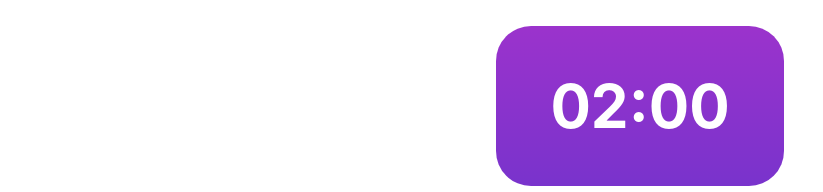
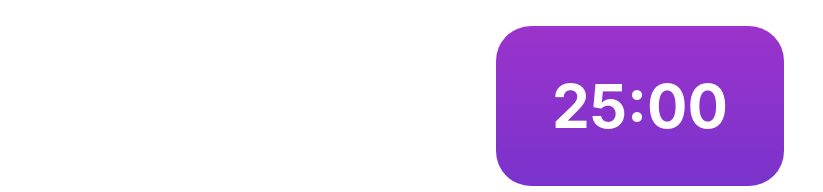
Before and after one commit to AluisioNBR/pomocycle, a Next.js app: page / in a window 1280 px wide. Shown: the part 174-366 px from the top of the page, without its empty margins (0-823 px from the left). Built offline with nearby package versions, Linux system fonts and the light colour scheme.

Commit message:
wip: layout finish components

```diff
--- a/src/app/page.tsx
+++ b/src/app/page.tsx
@@ -8,8 +8,8 @@ import { Viewer } from '@/components/Viewer'
 
 const Info = {
 	cycles: 4,
-	work: 2,
-	rest: 1,
+	work: 25,
+	rest: 5,
 }
 
 export default function Home() {
@@ -35,7 +35,7 @@ export default function Home() {
 				newCounter = 0
 			}
 
-			return newCounter
+			return status === 'rest' ? newCounter : prevState
 		})
 
 		setStatus((prevStatus) => {
@@ -46,7 +46,7 @@ export default function Home() {
 			return newStatus
 		})
 		setSeconds(0)
-	}, [cycleInfo])
+	}, [cycleInfo, status])
 
 	useEffect(() => {
 		let intervalId: string | number | NodeJS.Timeout | undefined
@@ -81,7 +81,13 @@ export default function Home() {
 		>
 			<MenuButton status={status} />
 
-			<Viewer status={status} isActive={isActive} min={minutes} sec={seconds}>
+			<Viewer
+				status={status}
+				isActive={isActive}
+				isFinished={isFinished}
+				min={minutes}
+				sec={seconds}
+			>
 				{status}
 			</Viewer>
 
@@ -95,6 +101,12 @@ export default function Home() {
 				isActive={!isActive}
 				isFinished={isFinished}
 			/>
+
+			<StartButton
+				onClick={startTimer}
+				isActive={isFinished}
+				isFinished={isFinished}
+			/>
 		</VStack>
 	)
 }
--- a/src/components/Informations.tsx
+++ b/src/components/Informations.tsx
@@ -19,8 +19,10 @@ export function Informations({
 	isActive,
 	isFinished,
 }: CycleInfos) {
-	const workTime = useMemo(() => work * cycles, [work, cycles])
-	const restTime = useMemo(() => rest * (cycles - 1), [rest, cycles])
+	const workMinutes = useMemo(() => work * cycles, [work, cycles])
+	const restMinutes = useMemo(() => rest * (cycles - 1), [rest, cycles])
+
+	const workHours = useMemo(() => workMinutes / 60, [workMinutes])
 
 	return (
 		<VStack
@@ -33,7 +35,7 @@ export function Informations({
 		>
 			<InformationText fontSize={25}>
 				{isFinished
-					? `${cycles} Ciclos: ${Math.floor((workTime + restTime) / 60)}`
+					? `${cycles} Ciclos: ${Math.floor((workMinutes + restMinutes) / 60)}`
 					: isActive
 					? `${cycles} Ciclos`
 					: `Ciclo: ${counter + 1}`}
@@ -42,15 +44,15 @@ export function Informations({
 			{isFinished ? (
 				<>
 					<InformationText fontSize={15}>
-						{`Você trabalhou por:\n\n${Math.floor(workTime / 60)} HORAS ${
-							`${workTime / 60}`.split('.')[1]
-						} E MINUTOS!`}
+						{`Você trabalhou por:\n\n${Math.floor(workHours)} HORAS ${Math.ceil(
+							(workHours - Math.floor(workHours)) * 60
+						)} E MINUTOS!`}
 					</InformationText>
 
 					<hr className="bg-[#5F33CC]" />
 
 					<InformationText fontSize={15}>
-						{`${rest} min de Descanso`}
+						{`Você descansou por:\n\n${restMinutes} MINUTOS!`}
 					</InformationText>
 				</>
 			) : isActive ? (
--- a/src/components/StartButton.tsx
+++ b/src/components/StartButton.tsx
@@ -1,30 +1,42 @@
-import { Button, Image } from '@chakra-ui/react'
+import { jua } from '@/app/fonts'
+import { Button, Image, Text } from '@chakra-ui/react'
 
 interface StartButtonProps {
 	onClick: () => void
 	isActive: boolean
+	isFinished?: boolean
 }
 
-export function StartButton({ onClick, isActive }: StartButtonProps) {
+export function StartButton({
+	onClick,
+	isActive,
+	isFinished,
+}: StartButtonProps) {
 	if (isActive)
 		return (
 			<Button
 				display="flex"
 				alignItems="center"
 				justifyContent="center"
-				w="5rem"
-				h="5rem"
+				w={isFinished ? '10rem' : '5rem'}
+				h={isFinished ? '4rem' : '5rem'}
 				paddingLeft="1.5rem"
 				bgGradient="linear(to-b, #9B33CC, #7933CC)"
 				_hover={{ backgroundColor: '#7933CC' }}
-				rounded={999}
+				rounded={isFinished ? 50 : 999}
 				onClick={onClick}
 			>
-				<Image
-					src="playIcon.png"
-					alt="Botão de Início"
-					title="Botão de Início"
-				/>
+				{isFinished ? (
+					<Text color="white" fontSize={30} className={jua.className}>
+						Reiniciar
+					</Text>
+				) : (
+					<Image
+						src="playIcon.png"
+						alt="Botão de Início"
+						title="Botão de Início"
+					/>
+				)}
 			</Button>
 		)
 }
--- a/src/components/TimeViewer.tsx
+++ b/src/components/TimeViewer.tsx
@@ -5,9 +5,10 @@ interface TimeViewerProps {
 	status: string
 	min: number
 	sec: number
+	isFinished: boolean
 }
 
-export function TimeViewer({ status, min, sec }: TimeViewerProps) {
+export function TimeViewer({ status, min, sec, isFinished }: TimeViewerProps) {
 	return (
 		<Box
 			display="flex"
@@ -21,7 +22,9 @@ export function TimeViewer({ status, min, sec }: TimeViewerProps) {
 			rounded={35}
 		>
 			<Heading color="white" fontSize={60} className={josefin.className}>
-				{min < 10 ? `0${min}` : min}:{sec < 10 ? `0${sec}` : sec}
+				{isFinished
+					? 'Parabéns!'
+					: `${min < 10 ? `0${min}` : min}:${sec < 10 ? `0${sec}` : sec}`}
 			</Heading>
 		</Box>
 	)
--- a/src/components/Viewer.tsx
+++ b/src/components/Viewer.tsx
@@ -7,18 +7,26 @@ interface ViewerProps {
 	min: number
 	sec: number
 	isActive: boolean
+	isFinished: boolean
 }
 
 export type StatusType = 'work' | 'rest'
 
-export function Viewer({ status, children, min, sec, isActive }: ViewerProps) {
+export function Viewer({
+	status,
+	children,
+	min,
+	sec,
+	isActive,
+	isFinished,
+}: ViewerProps) {
 	return (
 		<>
 			<StatusViewer status={status} isActive={isActive}>
 				{children}
 			</StatusViewer>
 
-			<TimeViewer status={status} min={min} sec={sec} />
+			<TimeViewer status={status} min={min} sec={sec} isFinished={isFinished} />
 		</>
 	)
 }
```
